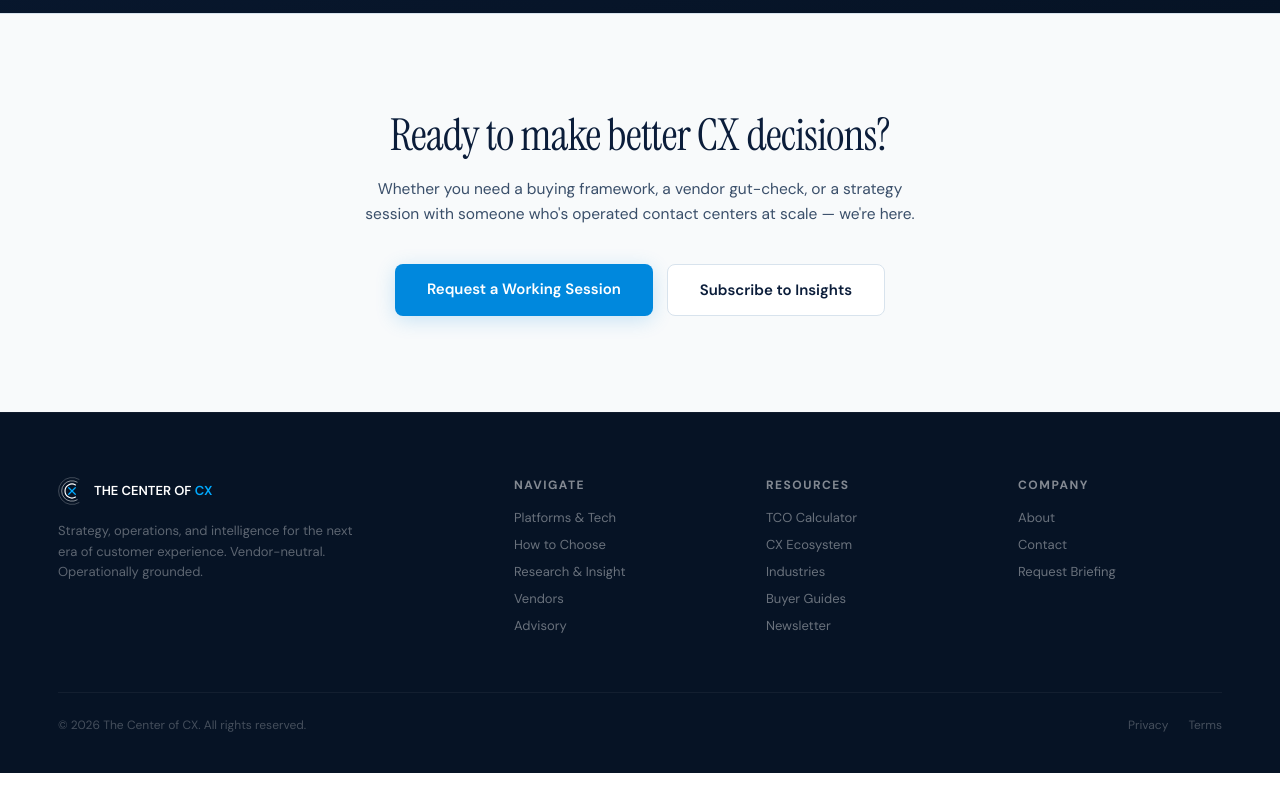
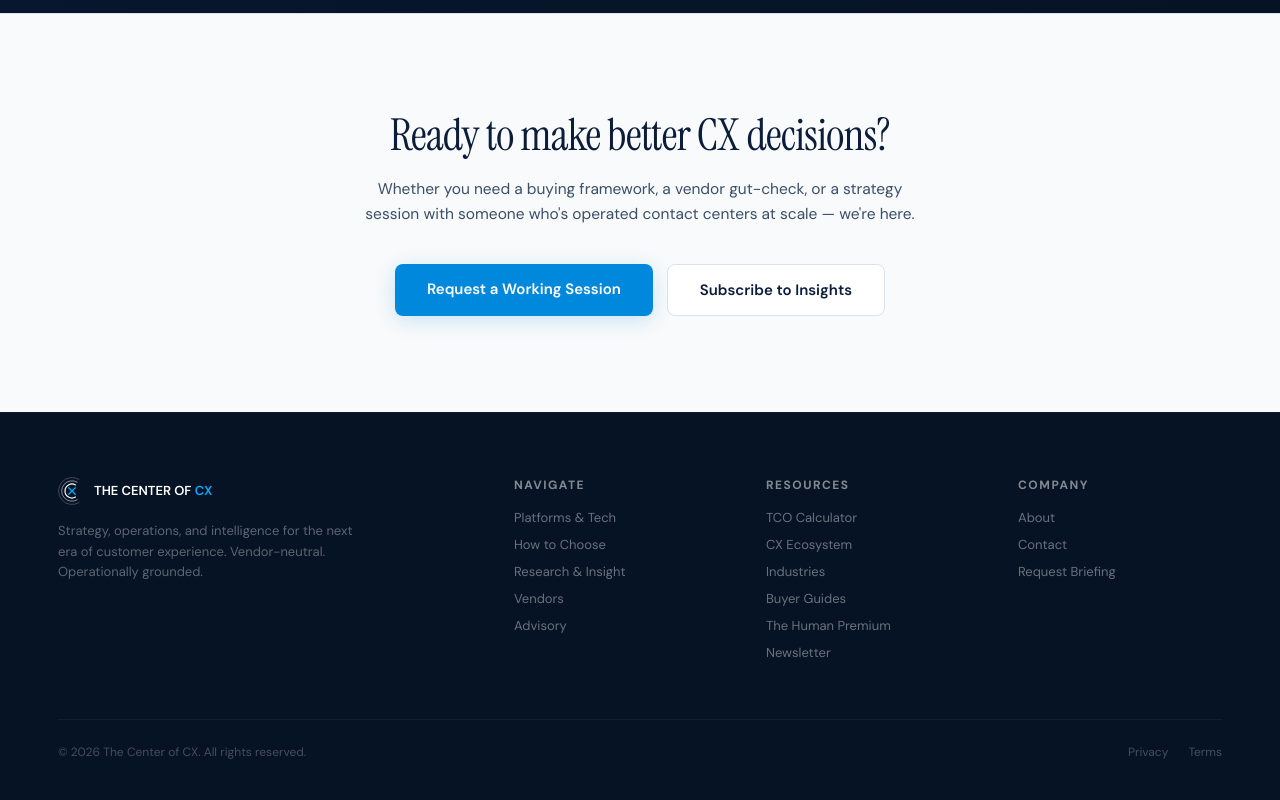
Before and after one commit to thomasbakerj-lgtm/CENTER-OF-CX, a React (Vite) app: page / in a window 1280 px wide. Shown: the part 6871-7671 px from the top of the page. Before the commit the page ends 7644 px from the top, so only its background shows below. Built offline with nearby package versions, Linux system fonts and the light colour scheme.

Commit message:
Update Homepage.jsx

```diff
--- a/Homepage.jsx
+++ b/Homepage.jsx
@@ -606,6 +606,7 @@ function Footer() {
               { name: "CX Ecosystem", href: "/cx-ecosystem" },
               { name: "Industries", href: "/industries" },
               { name: "Buyer Guides", href: "/how-to-choose" },
+              { name: "The Human Premium", href: "/human-premium" },
               { name: "Newsletter", href: "/subscribe" },
             ]},
             { h: "Company", links: [
```
